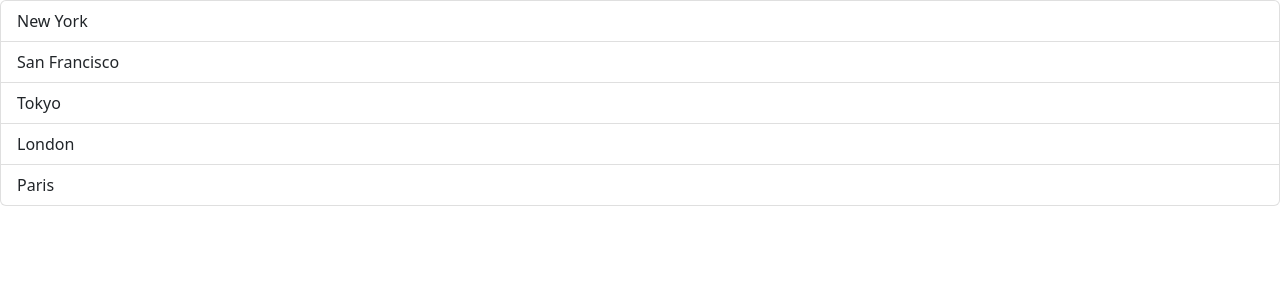
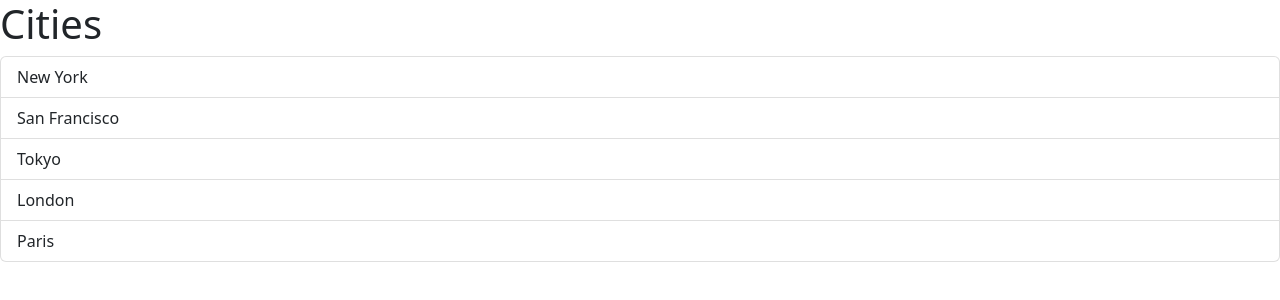
Before and after one commit to Erfanhosseini98/learn-react, a React (Vite) app: page / in a window 1280 px wide. Shown: the top 300 px of the page. Built offline with nearby package versions, Linux system fonts and the light colour scheme.

Commit message:
Modify component to use props for showing items

```diff
--- a/src/App.tsx
+++ b/src/App.tsx
@@ -1,9 +1,10 @@
 import ListGroup from "./components/ListGroup";
+const items = ["New York", "San Francisco", "Tokyo", "London", "Paris"];
 
 function App() {
 	return (
 		<div>
-			<ListGroup />
+			<ListGroup items={items} heading="Cities" />
 		</div>
 	);
 }
--- a/src/components/ListGroup.tsx
+++ b/src/components/ListGroup.tsx
@@ -1,11 +1,16 @@
 import { useState } from "react";
 
-function ListGroup() {
-	const items = ["New York", "San Francisco", "Tokyo", "London", "Paris"];
+interface Props {
+	items: string[];
+	heading: string;
+}
+
+function ListGroup({items , heading}: Props) {
 	const [selectedIndex, setSelectedIndex] = useState(-1);
 	return (
 		<>
 			{items.length === 0 && <p>No item found</p>}
+            <h1>{heading}</h1>
 			<ul className="list-group">
 				{items.map((item, index) => (
 					<li
@@ -15,7 +20,7 @@
 								? "list-group-item active"
 								: "list-group-item "
 						}
-                        onClick={() => setSelectedIndex(index)}
+						onClick={() => setSelectedIndex(index)}
 					>
 						{item}
 					</li>
```
